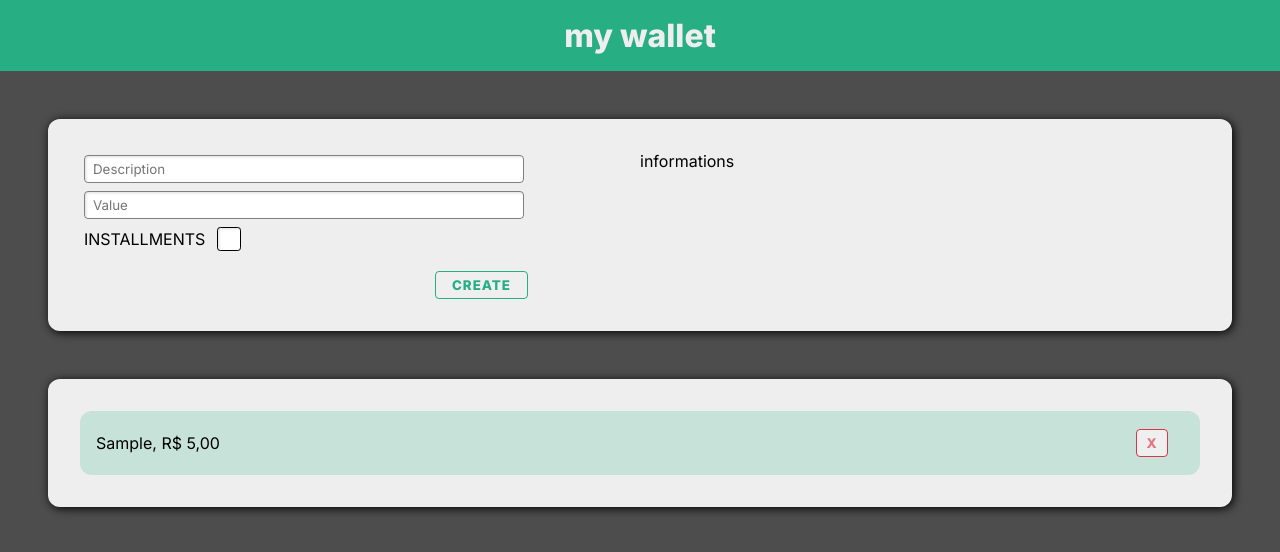
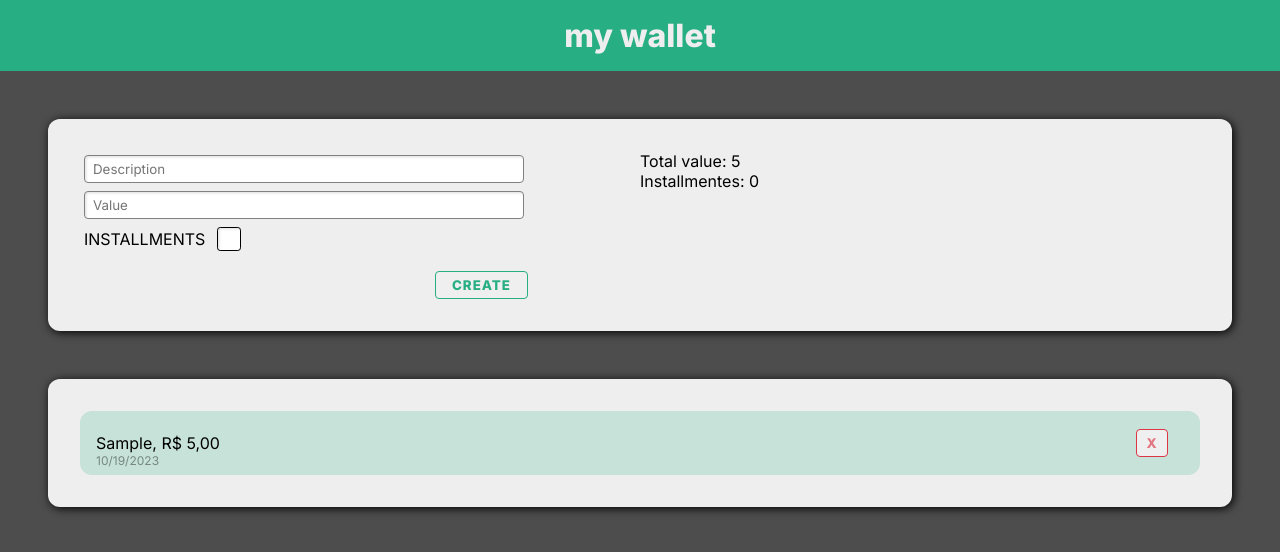
Before and after one commit to gustavogomesn/my_wallet, a React (Vite) app: page / in a window 1280 px wide. Both pictures are taken after typing "Sample", "5" into the empty fields and a click on the button "CREATE". Shown: the top 552 px of the page. Built offline with nearby package versions, Linux system fonts and the light colour scheme.

Commit message:
Add values of expenses and dates of them

```diff
--- a/src/components/ListOfExpenses/index.jsx
+++ b/src/components/ListOfExpenses/index.jsx
@@ -28,13 +28,18 @@ function ListOfExpenses({ db, setDb }) {
         return (
 
 
+
             <ul>
                 {
-                db.map(expense => {
+                    db.map(expense => {
+                    var newDate = new Date(expense.date)
                     return <li key={expense.id} id={expense.id}>
-                        <span>
-                            {expense.description}, {brl.format(expense.totalValue)} {expense.hasInstallment ? "- Valor da parcela:  " + brl.format(expense.installmentValue) : ""}
-                        </span>
+                        <div>
+                            <span>
+                                {expense.description}, {brl.format(expense.totalValue)} {expense.hasInstallment ? "- Valor da parcela:  " + brl.format(expense.installmentValue) : ""}
+                            </span>
+                            <p className='date-of-expense'>{newDate.toLocaleDateString()}</p>
+                        </div>
                         <button className='delete-expense-button' onClick={handleDeleteTaskClick}>X</button>
                     </li>
                 })}
--- a/src/components/ListOfExpenses/style.css
+++ b/src/components/ListOfExpenses/style.css
@@ -27,6 +27,12 @@ li {
     justify-content: center;
 }
 
+.date-of-expense{
+    opacity: 0.4;
+    font-size: 0.75rem;
+    position: absolute;
+}
+
 .delete-expense-button{
     display: block;
     height: 1.75rem;
--- a/src/components/NewExpenseForm/index.jsx
+++ b/src/components/NewExpenseForm/index.jsx
@@ -1,4 +1,4 @@
-import React, { useState } from 'react'
+import React, { useEffect, useState } from 'react'
 import { v4 as uuidv4 } from 'uuid'
 
 import './style.css'
@@ -44,6 +44,34 @@ function NewExpenseForm({ db, setDb }) {
         clearFields()
     }
 
+    const [valueOfExpenses, setValueOfExpenses] = useState({
+        totalAmount: 0,
+        totalAmountOfInstallments: 0
+    })
+
+    useEffect(() => {
+        totalValueOfExpenses()
+    }, [db])
+
+    const totalValueOfExpenses = () => {
+        const sumWithInitial = db.reduce(function (accumulator = {}, exp = {}) {
+
+
+            if (exp.installmentValue) {
+                accumulator.subtotal += parseFloat(exp.installmentValue)
+            }
+
+            accumulator.total += parseFloat(exp.totalValue)
+
+            return accumulator
+
+        }, {
+            subtotal: 0,
+            total: 0
+        })
+        setValueOfExpenses(sumWithInitial)
+    }
+
     return (
         <form>
             <div className='new-expense-box'>
@@ -65,7 +93,14 @@ function NewExpenseForm({ db, setDb }) {
                 }
                 <button className='create-expense-button' onClick={handleClick}>Create</button>
             </div>
-            <div className='new-expense-box'>informations</div>
+            <div className='new-expense-box'>
+                <p>
+                    Total value: {valueOfExpenses.total}
+                </p>
+                <p>
+                    Installmentes: {valueOfExpenses.subtotal}
+                </p>
+            </div>
         </form>
     )
 }
```
